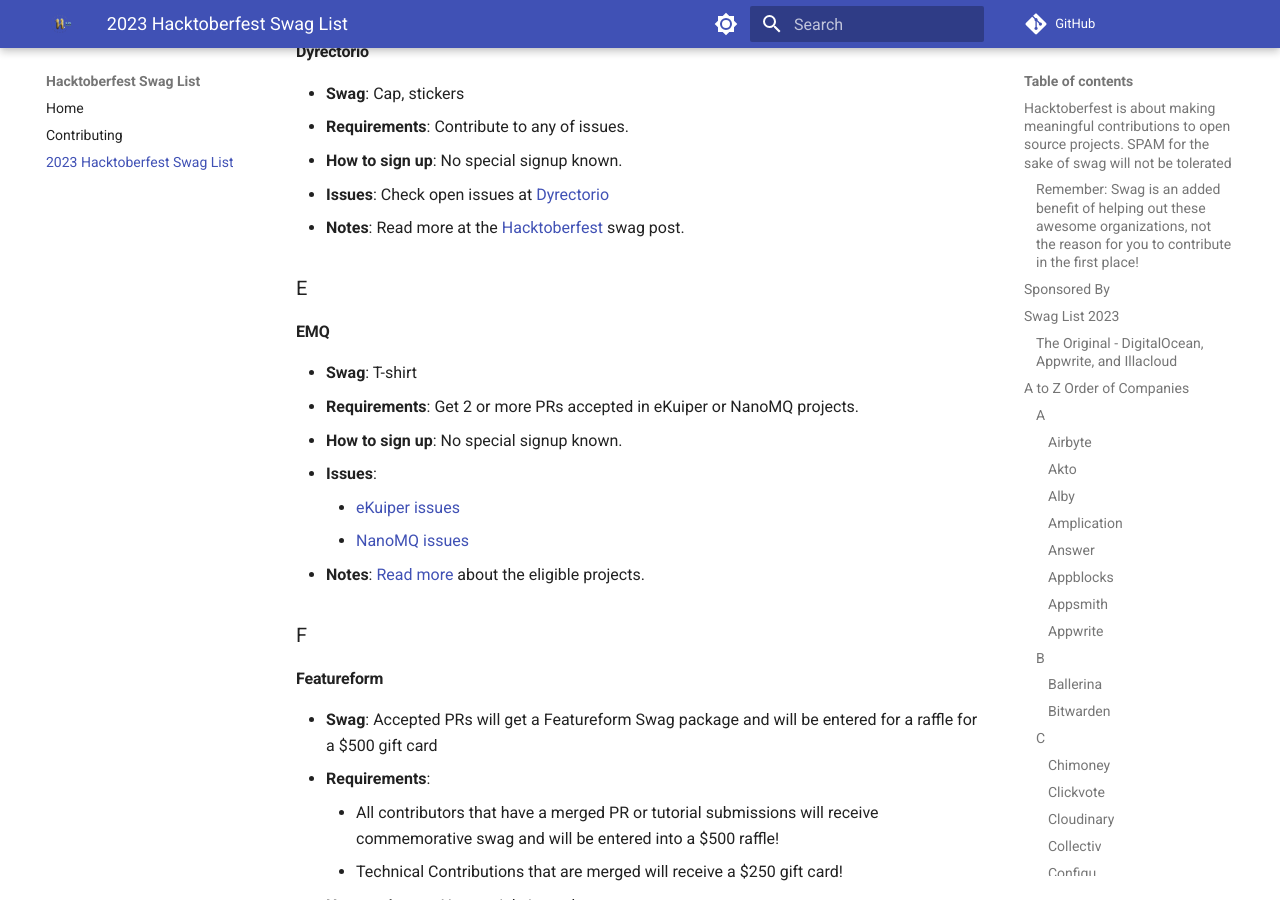
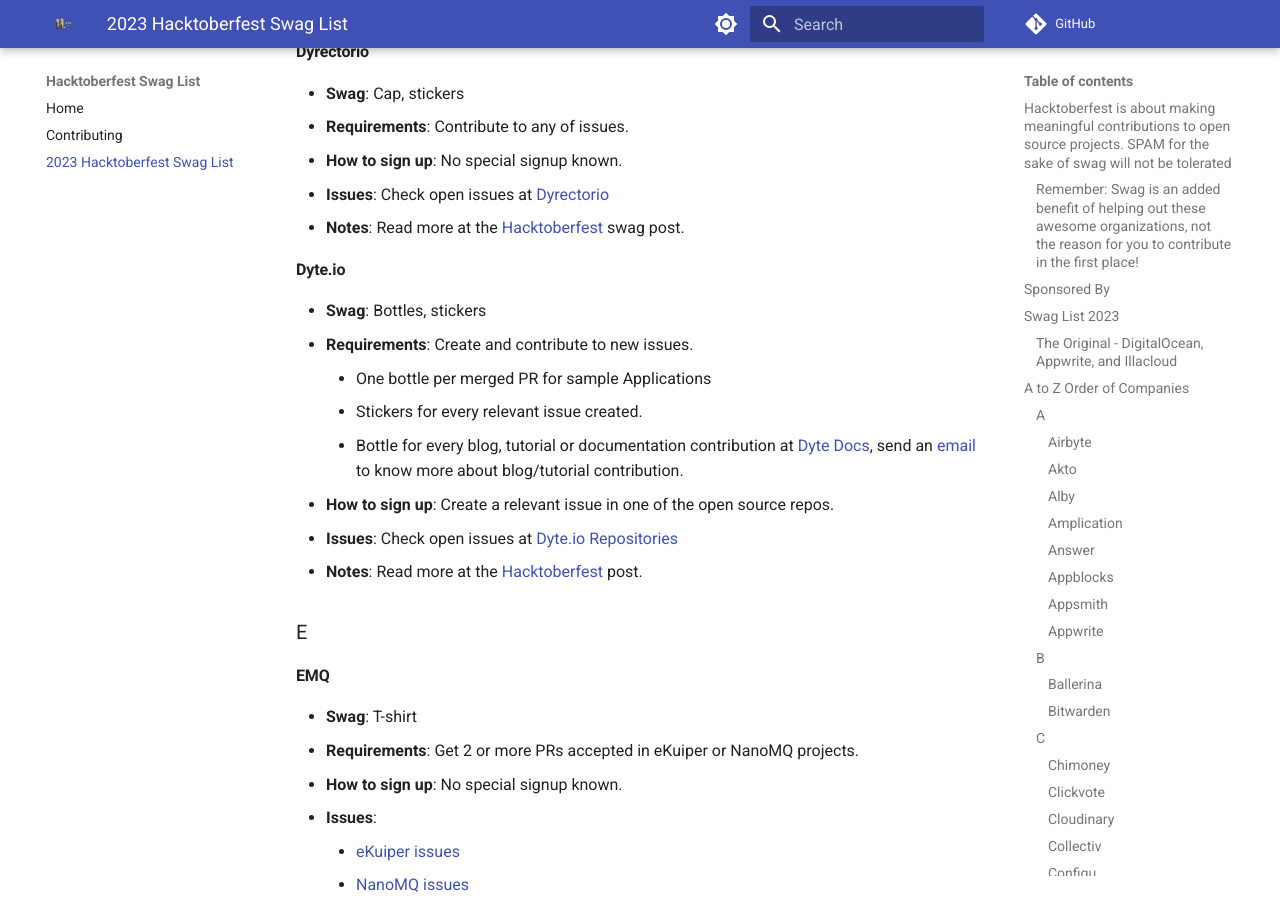
Before and after one commit to crweiner/hacktoberfest-swag-list, an MkDocs documentation site: the page built from docs/list.md, in a window 1280 px wide and 900 px high, scrolled down 7164 px. Built offline with MkDocs 1.6.1 and Material for MkDocs 9.7.7, drawn with Linux system fonts in a browser that asks for light colours; plug-ins that fetch from the network failed and are left out; comment, search, counter and statistics services are not loaded.

Commit message:
Adding Dyte.io to the list (#833)

```diff
--- a/docs/list.md
+++ b/docs/list.md
@@ -234,6 +234,17 @@
 - **How to sign up**: No special signup known.
 - **Issues**: Check open issues at [Dyrectorio](https://github.com/dyrector-io/dyrectorio/issues)
 - **Notes**: Read more at the [Hacktoberfest](https://github.com/dyrector-io/dyrectorio/issues/837) swag post.
+
+#### **Dyte.io**
+
+- **Swag**: Bottles, stickers
+- **Requirements**: Create and contribute to new issues.
+    - One bottle per merged PR for sample Applications
+    - Stickers for every relevant issue created.
+    - Bottle for every blog, tutorial or documentation contribution at [Dyte Docs](https://github.com/dyte-in/docs), send an [email](ritvi@dyte.io) to know more about blog/tutorial contribution.
+- **How to sign up**: Create a relevant issue in one of the open source repos.
+- **Issues**: Check open issues at [Dyte.io Repositories](https://dyte.io/repos)
+- **Notes**: Read more at the [Hacktoberfest](https://dyte.io/blog/dyte-hactoberfest/) post.
 
 ### E
 
```
